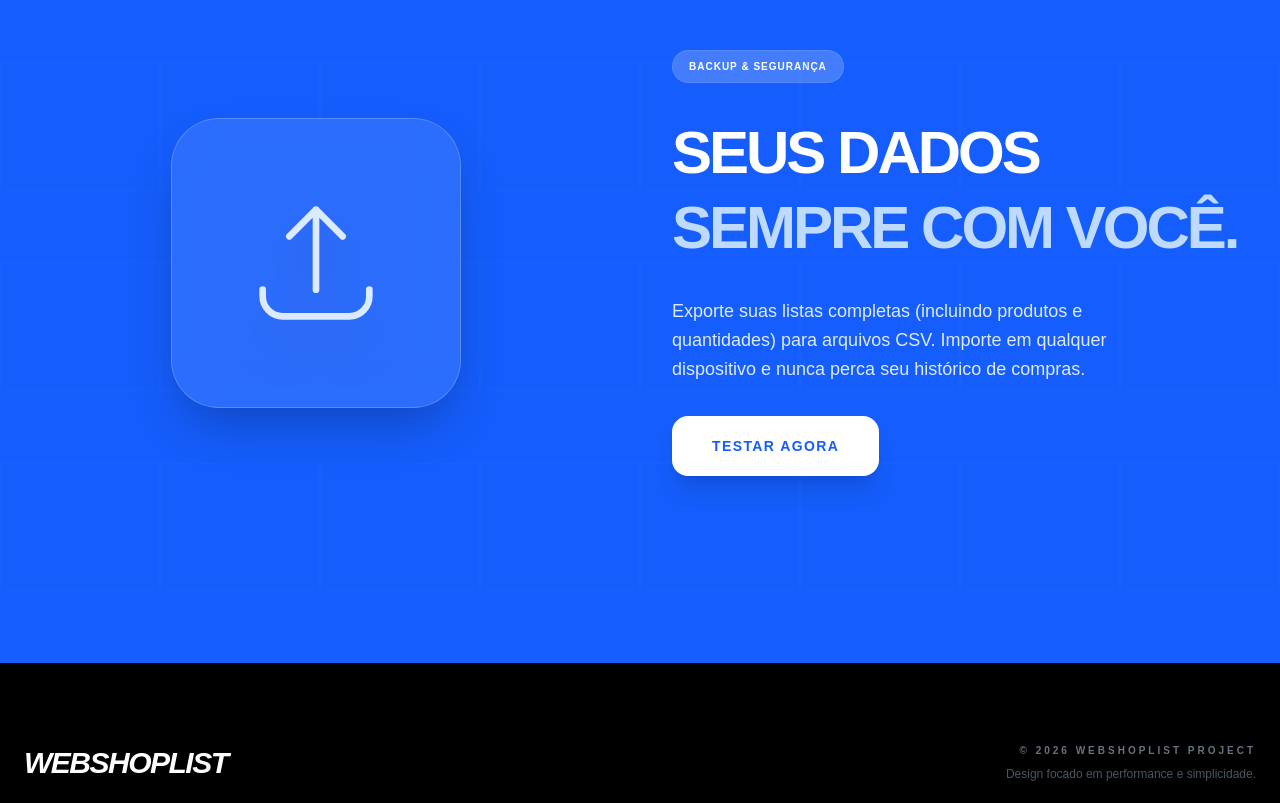
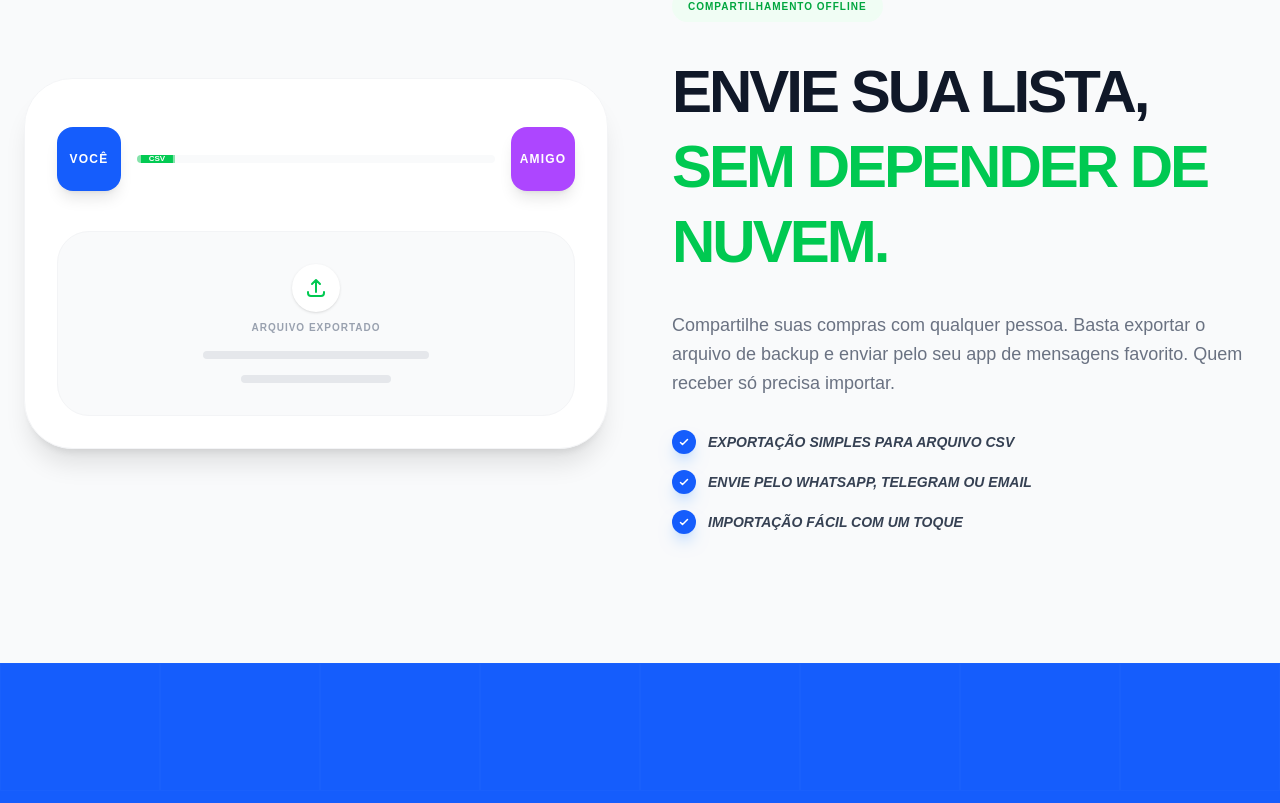
Before and after one commit to jonathaneamorim/web-shop-list, a Next.js app: page / in a window 1280 px wide. Shown: the part 1737-2540 px from the top of the page. Built offline with nearby package versions, Linux system fonts and the light colour scheme.

Commit message:
fix: refatoração da homepage

```diff
--- a/src/app/page.tsx
+++ b/src/app/page.tsx
@@ -27,7 +27,7 @@ export default function LandingPage() {
         <div className="absolute top-20 -left-20 w-96 h-96 bg-blue-100 rounded-full blur-3xl opacity-50 animate-pulse" />
         <div className="absolute bottom-20 -right-20 w-96 h-96 bg-blue-200 rounded-full blur-3xl opacity-30 animate-pulse delay-700" />
 
-        <div className="relative z-10 text-center px-6 max-w-4xl mx-auto animate-in fade-in slide-in-from-bottom-10 duration-1000">
+        <div className="relative z-10 w-full text-center px-4 md:px-6 max-w-4xl mx-auto animate-in fade-in slide-in-from-bottom-10 duration-1000">
           <h1 className="text-5xl md:text-8xl font-black tracking-tighter leading-[0.95] uppercase mb-8">
             Suas compras,<br />
             <span className="text-blue-600">organizadas.</span>
@@ -92,6 +92,57 @@ export default function LandingPage() {
         </div>
       </section>
 
+      <section className="min-h-screen w-full flex items-center bg-gray-50 px-6 py-20">
+        <div className="max-w-7xl mx-auto grid grid-cols-1 md:grid-cols-2 gap-16 items-center">
+          <div className="order-2 md:order-1 relative p-8 bg-white rounded-[3rem] border border-gray-100 shadow-xl group animate-in fade-in slide-in-from-left-10 duration-700 hover:shadow-2xl transition-all">
+
+            <div className="flex justify-center items-center gap-4 mb-10 mt-4">
+              <div className="w-16 h-16 rounded-2xl bg-blue-600 flex items-center justify-center text-white font-black text-xs uppercase tracking-widest shadow-lg z-10">Você</div>
+              <div className="flex-1 h-2 bg-gray-50 rounded-full relative overflow-hidden flex items-center">
+                <div className="w-8 h-8 bg-green-500 rounded-xl absolute left-0 animate-[ping_2s_cubic-bezier(0,0,0.2,1)_infinite] opacity-75" />
+                <div className="w-8 h-8 bg-green-500 rounded-xl absolute left-0 animate-[slide_2s_ease-in-out_infinite] flex items-center justify-center text-[8px] text-white font-black">CSV</div>
+                <style jsx>{`
+                  @keyframes slide {
+                    0% { transform: translateX(0); }
+                    100% { transform: translateX(200px); opacity: 0; }
+                  }
+                `}</style>
+              </div>
+              <div className="w-16 h-16 rounded-2xl bg-purple-500 flex items-center justify-center text-white font-black text-xs uppercase tracking-widest shadow-lg z-10">Amigo</div>
+            </div>
+
+            <div className="bg-gray-50 p-8 rounded-[2rem] border border-gray-100 space-y-4 text-center">
+              <div className="inline-flex items-center justify-center w-12 h-12 bg-white rounded-full shadow-sm text-green-500 mb-2">
+                <svg className="w-6 h-6" fill="none" stroke="currentColor" viewBox="0 0 24 24"><path strokeLinecap="round" strokeLinejoin="round" strokeWidth="2" d="M4 16v1a3 3 0 003 3h10a3 3 0 003-3v-1m-4-8l-4-4m0 0L8 8m4-4v12" /></svg>
+              </div>
+              <p className="text-gray-400 font-bold uppercase text-[10px] tracking-widest">Arquivo Exportado</p>
+              <div className="h-2 w-1/2 bg-gray-200 rounded-full mx-auto" />
+              <div className="h-2 w-1/3 bg-gray-200 rounded-full mx-auto" />
+            </div>
+          </div>
+
+          <div className="order-1 md:order-2 space-y-8 animate-in fade-in slide-in-from-right-10 duration-700 text-center md:text-left">
+            <span className="inline-block bg-green-50 text-green-600 px-4 py-2 rounded-full text-[10px] font-black uppercase tracking-widest">Compartilhamento Offline</span>
+            <h2 className="text-4xl md:text-6xl font-black tracking-tighter leading-tight uppercase">
+              Envie sua lista, <span className="text-green-500">sem depender de nuvem.</span>
+            </h2>
+            <p className="text-gray-500 text-lg leading-relaxed">
+              Compartilhe suas compras com qualquer pessoa. Basta exportar o arquivo de backup e enviar pelo seu app de mensagens favorito. Quem receber só precisa importar.
+            </p>
+            <ul className="space-y-4 inline-block text-left">
+              {["Exportação simples para arquivo CSV", "Envie pelo WhatsApp, Telegram ou Email", "Importação fácil com um toque"].map((item, i) => (
+                <li key={i} className="flex items-center gap-3 font-bold text-gray-700 italic uppercase text-xs md:text-sm">
+                  <div className="w-6 h-6 bg-blue-600 rounded-full flex items-center justify-center text-white shrink-0 shadow-lg shadow-blue-200">
+                    <svg className="w-3 h-3" fill="none" stroke="currentColor" viewBox="0 0 24 24"><path strokeLinecap="round" strokeLinejoin="round" strokeWidth="3" d="M5 13l4 4L19 7" /></svg>
+                  </div>
+                  {item}
+                </li>
+              ))}
+            </ul>
+          </div>
+        </div>
+      </section>
+
       <section className="min-h-screen w-full flex items-center bg-blue-600 text-white overflow-hidden relative py-20">
         <div className="absolute inset-0 opacity-10 pointer-events-none">
           <div className="grid grid-cols-4 md:grid-cols-8 h-full">
@@ -105,18 +156,18 @@ export default function LandingPage() {
           <div className="order-2 md:order-1 flex justify-center animate-in fade-in slide-in-from-left-10 duration-1000 delay-200">
             <div className="bg-white/10 backdrop-blur-xl p-10 md:p-16 rounded-[3rem] border border-white/20 shadow-2xl hover:bg-white/20 transition-colors">
               <svg className="w-24 h-24 md:w-40 md:h-40 text-blue-100 drop-shadow-2xl" fill="none" stroke="currentColor" viewBox="0 0 24 24">
-                <path strokeLinecap="round" strokeLinejoin="round" strokeWidth="1" d="M4 16v1a3 3 0 003 3h10a3 3 0 003-3v-1m-4-8l-4-4m0 0L8 8m4-4v12" />
+                <path strokeLinecap="round" strokeLinejoin="round" strokeWidth="1" d="M12 15v2m-6 4h12a2 2 0 002-2v-6a2 2 0 00-2-2H6a2 2 0 00-2 2v6a2 2 0 002 2zm10-10V7a4 4 0 00-8 0v4h8z" />
               </svg>
             </div>
           </div>
 
           <div className="order-1 md:order-2 space-y-8 text-center md:text-left animate-in fade-in slide-in-from-right-10 duration-1000">
-            <span className="inline-block bg-white/20 text-white px-4 py-2 rounded-full text-[10px] font-black uppercase tracking-widest border border-white/10">Backup & Segurança</span>
+            <span className="inline-block bg-white/20 text-white px-4 py-2 rounded-full text-[10px] font-black uppercase tracking-widest border border-white/10">Privacidade Absoluta</span>
             <h2 className="text-4xl md:text-6xl font-black tracking-tighter leading-tight uppercase">
-              Seus dados <span className="text-blue-200">sempre com você.</span>
+              Seus dados <span className="text-blue-200">ficam no seu celular.</span>
             </h2>
             <p className="text-blue-100 text-lg leading-relaxed max-w-lg mx-auto md:mx-0">
-              Exporte suas listas completas (incluindo produtos e quantidades) para arquivos CSV. Importe em qualquer dispositivo e nunca perca seu histórico de compras.
+              Não exigimos login, não guardamos nada em servidores e não rastreamos suas compras. Seus dados são salvos apenas no seu dispositivo.
             </p>
             <Link href="/app" className="inline-block bg-white text-blue-600 px-10 py-5 rounded-2xl font-black uppercase text-sm tracking-widest hover:bg-blue-50 transition-all shadow-xl active:scale-95">
               Testar Agora
@@ -130,7 +181,7 @@ export default function LandingPage() {
           <span className="text-3xl font-black italic tracking-tighter uppercase">WebShopList</span>
           <div className="text-center md:text-right">
             <p className="text-gray-500 font-bold uppercase text-[10px] tracking-[0.3em]">© 2026 WebShopList Project</p>
-            <p className="text-gray-600 mt-2 font-medium text-xs">Design focado em performance e simplicidade.</p>
+            <p className="text-gray-600 mt-2 font-medium text-xs">Design focado em privacidade, performance e simplicidade.</p>
           </div>
         </div>
       </footer>
```
